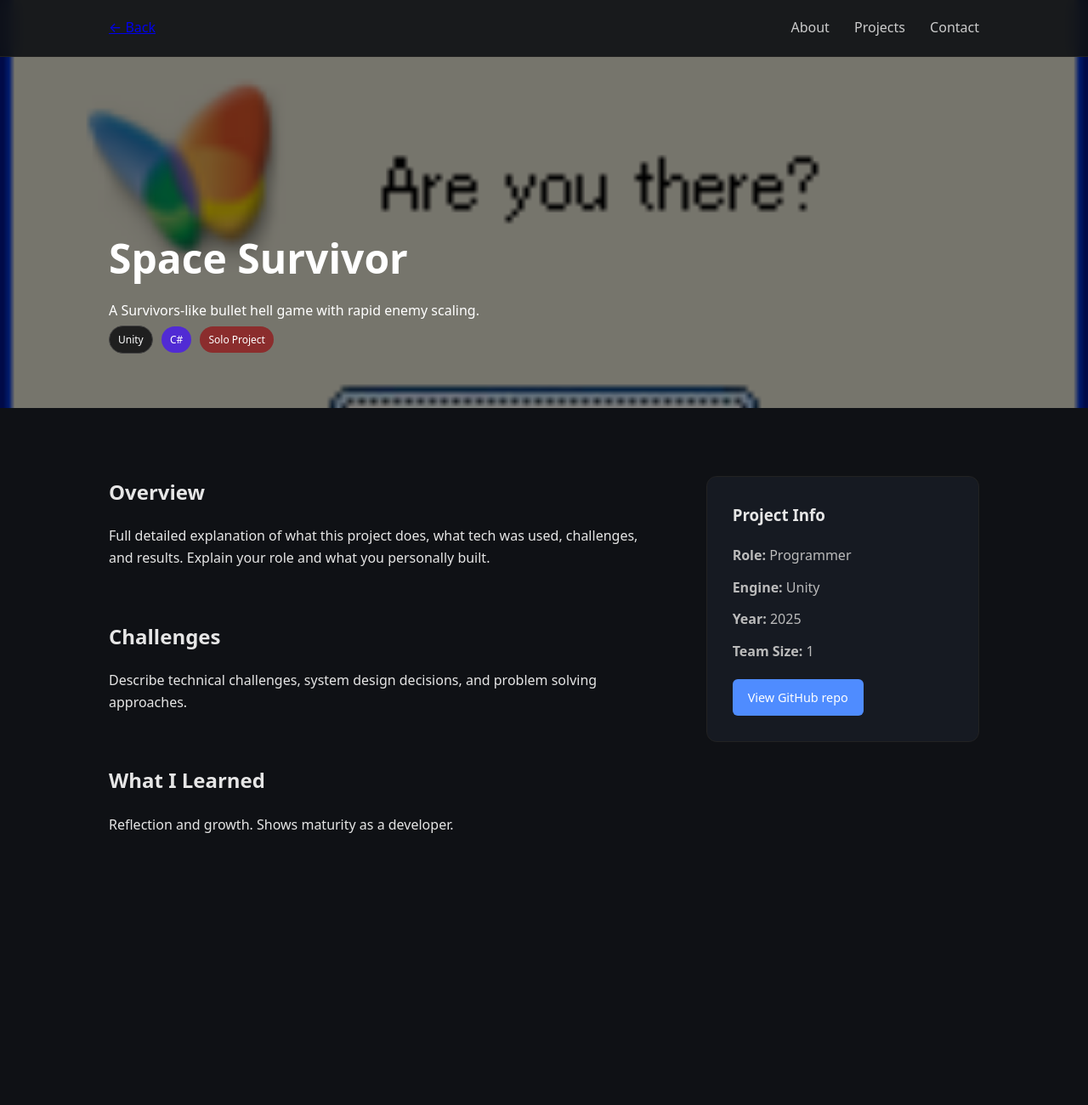
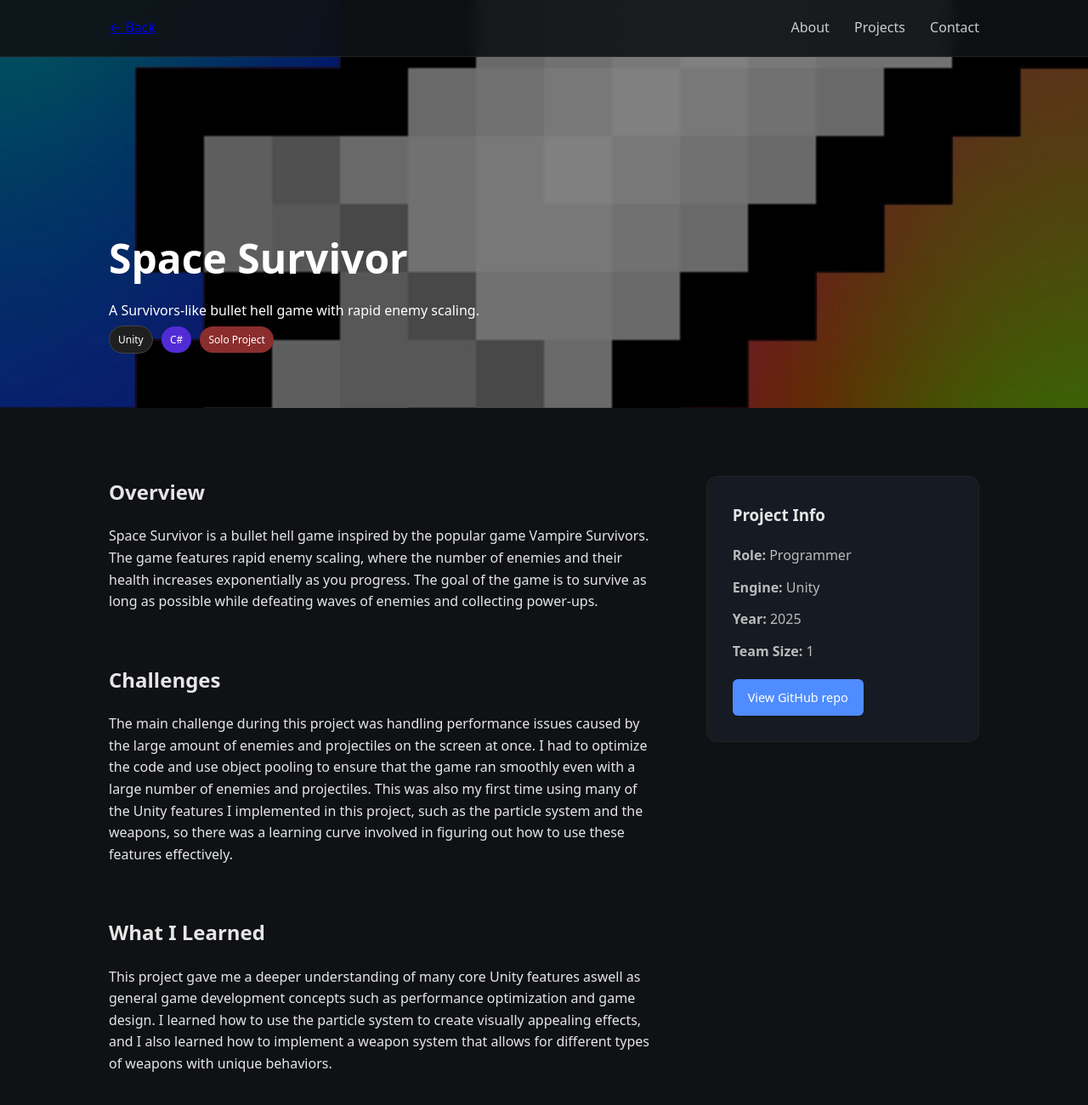
Before and after one commit to wsmitt1/wsmitt1.github.io, a plain HTML site: page projects/project2.html in a window 1280 px wide. Shown: the whole page at 85% size. Before the commit the page ends 1123 px from the top, so only its background shows below. Drawn offline with Linux system fonts and the light colour scheme.

Commit message:
1st draft done

```diff
--- a/projects/project2.html
+++ b/projects/project2.html
@@ -23,7 +23,7 @@
 
     <!-- HERO -->
     <section class="project-hero">
-        <img src="../images/itchioLogo.png" alt="Project hero image">
+        <img src="../images/icon.jpg" alt="Project hero image">
 
         <div class="hero-overlay">
             <h1>Space Survivor</h1>
@@ -48,24 +48,22 @@
                 <section>
                     <h2>Overview</h2>
                     <p>
-                        Full detailed explanation of what this project does,
-                        what tech was used, challenges, and results.
-                        Explain your role and what you personally built.
+                        Space Survivor is a bullet hell game inspired by the popular game Vampire Survivors. The game features rapid enemy scaling, where the number of enemies and their health increases exponentially as you progress. The goal of the game is to survive as long as possible while defeating waves of enemies and collecting power-ups.
                     </p>
                 </section>
 
                 <section>
                     <h2>Challenges</h2>
                     <p>
-                        Describe technical challenges, system design decisions,
-                        and problem solving approaches.
+                        The main challenge during this project was handling performance issues caused by the large amount of enemies and projectiles on the screen at once. I had to optimize the code and use object pooling to ensure that the game ran smoothly even with a large number of enemies and projectiles.
+                        This was also my first time using many of the Unity features I implemented in this project, such as the particle system and the weapons, so there was a learning curve involved in figuring out how to use these features effectively.
                     </p>
                 </section>
 
                 <section>
                     <h2>What I Learned</h2>
                     <p>
-                        Reflection and growth. Shows maturity as a developer.
+                        This project gave me a deeper understanding of many core Unity features aswell as general game development concepts such as performance optimization and game design. I learned how to use the particle system to create visually appealing effects, and I also learned how to implement a weapon system that allows for different types of weapons with unique behaviors.
                     </p>
                 </section>
 
```
Also changed, not shown: index.html (+1 -1 lines), projects/project1_2.html (+7 -7 lines).
